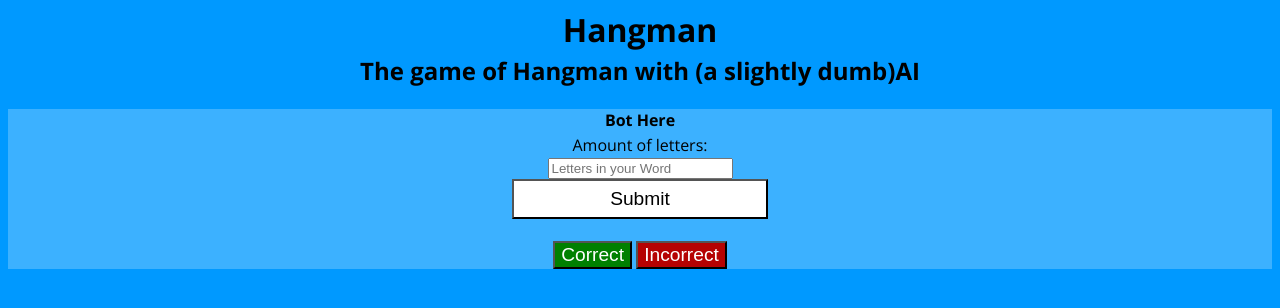
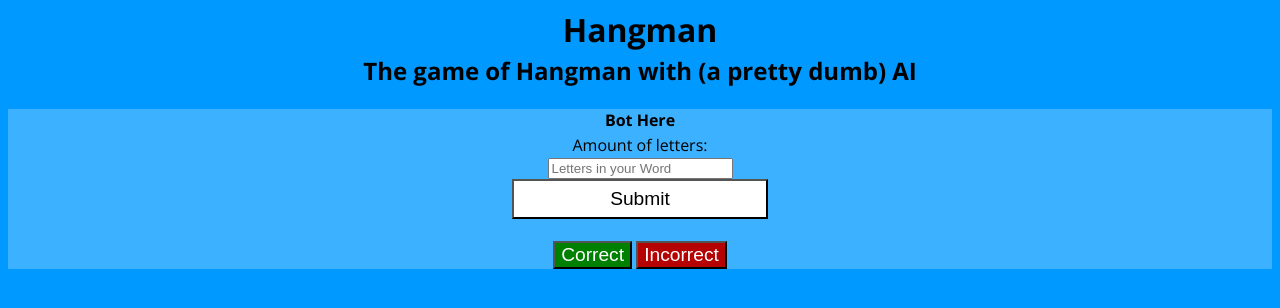
Before and after one commit to Jacalastre123/HangmanAI, a plain HTML site: page index.html in a window 1280 px wide. Drawn offline with nearby package versions, Linux system fonts and the light colour scheme.

Commit message:
Update index.html

```diff
--- a/index.html
+++ b/index.html
@@ -16,7 +16,7 @@
 </head>
 <body>
     <h1>Hangman</h1>
-    <h2>The game of Hangman with (a slightly dumb)AI</h2>
+    <h2>The game of Hangman with (a pretty dumb) AI</h2>
     <div class="container">
     <h5 id="triesHome"></h5>
     <h4 id="botAsk">Bot Here</h4>
```
